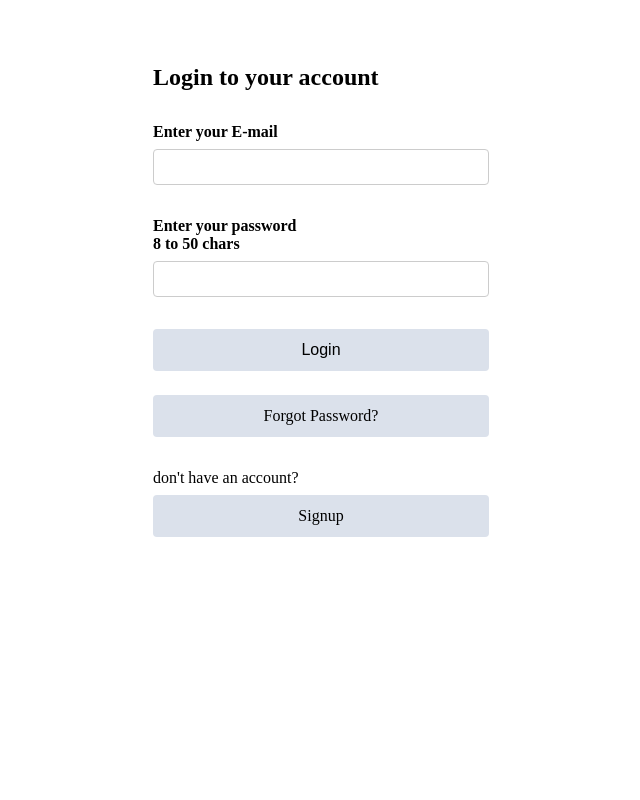
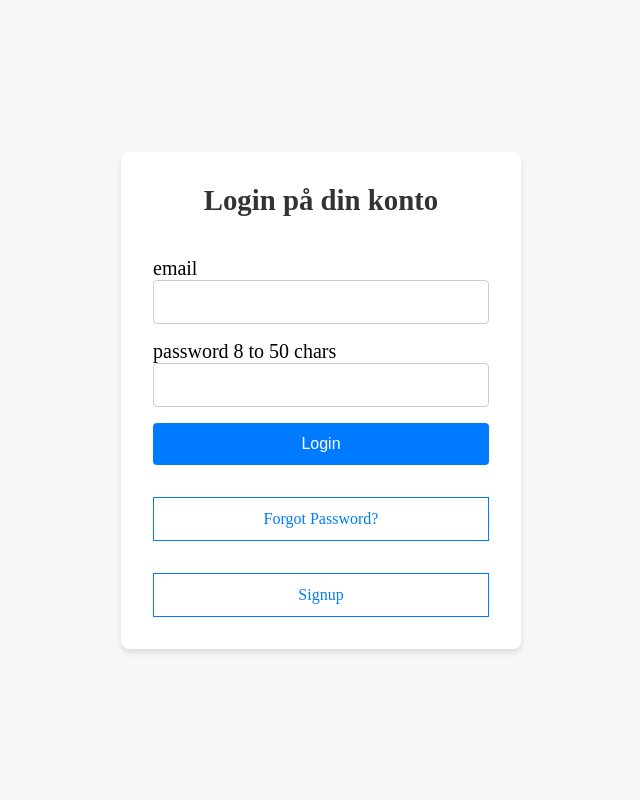
Before and after one commit to AbdullahMarwan/AbdullahMarwan-KEA-WebDev-Wolt-Exam, a Flask app: template templates/view_login.html in a window 1280 px wide. Shown: the whole page, without its empty margins (319-959 px from the left). Run offline with Flask 3, Linux system fonts and the light colour scheme; the template is opened without the code that fills it, so the values that code supplies are empty.

Commit message:
Updated login with Mille's

```diff
--- /dev/null
+++ b/static/login.css
@@ -0,0 +1,118 @@
+
+main {
+    display: flex;
+    justify-content: center;
+    align-items: center;
+    height: 100vh;
+    background-color: #f7f7f7;
+    margin: 0;
+    padding: 0;
+}
+
+
+
+section {
+    background-color: #ffffff;
+    padding: 2rem;
+    border-radius: 8px;
+    box-shadow: 0 4px 6px rgba(0, 0, 0, 0.1);
+    width: 400px;
+    max-width: 90%;
+}
+
+
+section h1 {
+    font-size: 1.8rem;
+    text-align: center;
+    margin-bottom: 1.5rem;
+    color: #333;
+}
+
+
+form {
+    display: flex;
+    flex-direction: column;
+    gap: 1rem;
+}
+
+
+form label {
+    font-size: 20px;
+    color: #000000;
+    margin-bottom: 0.3rem;
+}
+
+
+form input {
+    padding: 0.75rem;
+    border: 1px solid #ccc;
+    border-radius: 4px;
+    font-size: 1rem;
+    width: 100%;
+    box-sizing: border-box;
+}
+
+
+form button {
+    padding: 0.75rem;
+    background-color: #007bff;
+    color: white;
+    border: none;
+    border-radius: 4px;
+    font-size: 1rem;
+    cursor: pointer;
+    text-align: center;
+    transition: background-color 0.3s ease;
+}
+
+.text-a-center{
+
+    padding: 0.75rem;
+    border: none;
+    border: 1px solid #007bff;
+    font-size: 1rem;
+    cursor: pointer;
+    text-align: center;
+    transition: background-color 0.3s ease;
+}
+
+
+.text-a-center:hover{
+    background-color: #007bff;
+    color: white;
+    text-decoration: none; /* Fjerner understregningen */
+
+}
+form button:hover {
+    background-color: #0056b3;
+}
+
+
+form a {
+    text-align: center;
+    color: #007bff;
+    text-decoration: none;
+    font-size: 0.9rem;
+    margin-top: 1rem;
+}
+
+form a:hover {
+    text-decoration: underline;
+}
+
+
+@media (max-width: 768px) {
+    section {
+        width: 90%;
+        padding: 1.5rem;
+    }
+
+    section h1 {
+        font-size: 1.5rem;
+    }
+
+    form input,
+    form button {
+        font-size: 0.9rem;
+    }
+}
--- a/templates/view_login.html
+++ b/templates/view_login.html
@@ -1,46 +1,62 @@
 {% include "_top.html" %}
 
-<main class="main-login">
+<!DOCTYPE html>
+<html lang="en">
+<head>
+    <meta charset="UTF-8">
+    <meta name="viewport" content="width=device-width, initial-scale=1.0">
+    <link rel="stylesheet" href="{{ url_for('static', filename='login.css') }}">
+    <title>Document</title>
+</head>
+<body>
 
-    <section>
-        <div >
-           <h1>Login to your account</h1> <!-- Brugersymbol -->
+<main
+    class="w-full h-100vh d-flex p-items-center"
+>
+    <section
+        class="bg-c-blue p-4 border-rounded shadow mx-auto w-30%"
+    >
+        <!-- Brugercirkel -->
+        <div>
+           <h1>Login på din konto</h1> <!-- Brugersymbol -->
         </div>
 
         <form id="frm_user_login" class="w-full d-flex flex-col gap-4">
 
-            <!-- TODO: Make message work! -->
-            <div id="login-message" class="text-c-green text-200">
+            <div class="text-c-green text-200">
                 {{ message }}
             </div>
 
             <div class="d-flex flex-col">
                 <label for="user_email">
-                    <span>Enter your E-mail</span>
+                    <span>email</span>
                 </label>
                 <input
                     name="user_email"
                     type="text"
-                    mix-check="{{ x.REGEX_EMAIL }}"                 >
+                    mix-check="{{ x.REGEX_EMAIL }}"
+                >
             </div>
 
             <div class="d-flex flex-col">
                 <label for="user_password" class="d-flex">
-                    <span>Enter your password</span>
-
-                    <span>{{ x.USER_PASSWORD_MIN }} to {{ x.USER_PASSWORD_MAX }} chars</span>
+                    <span>password</span>
+                    <span class="ml-auto text-c-gray:+25">{{ x.USER_PASSWORD_MIN }} to {{ x.USER_PASSWORD_MAX }} chars</span>
                 </label>
                 <input
                     name="user_password"
                     type="text"
-                    mix-check="{{ x.REGEX_USER_PASSWORD }}"                 >
+                    mix-check="{{ x.REGEX_USER_PASSWORD }}"
+                >
             </div>
 
             <button
                 mix-post="/login"
-                mix-data="#frm_user_login"             >
+                mix-data="#frm_user_login"
+            >
                 Login
             </button>
+
 
             <a
             href="{{url_for('view_forgot_password')}}"
@@ -48,133 +64,17 @@
             Forgot Password?
             </a>
 
-            <div class="signup-container">
-
-                <p>don't have an account?
-
-                    <a
-                        href="{{url_for('view_signup')}}"
-                        class="text-a-center"             >
-                        Signup
-                    </a>
-                </p>
-            </div>
+            <a
+                href="{{url_for('view_signup')}}"
+                class="text-a-center"
+            >
+                Signup
+            </a>
 
         </form>
     </section>
 
 </main>
-
-
-
+</body>
+</html>
 {% include "_bottom.html" %}
-
-<style>
-  .display-hidden {
-    display: none !important;
-  }
-
-  .main-login {
-    margin: 2em 0em 2em 0em;
-    margin: auto;
-    padding: 2em;
-    max-width: 90%;
-  }
-
-  .main-login {
-    margin: 2em auto;
-    padding: 2em;
-    max-width: 90%;
-    width: 400px; /* Optional: Adjust the form width */
-  }
-
-  form {
-    display: flex;
-    flex-direction: column;
-    gap: 1rem; /* Space between input groups */
-  }
-
-  #frm_user_login {
-    margin: 2em 0em 0em 0em;
-
-    div {
-      margin-bottom: 1em;
-    }
-  }
-
-  form .d-flex {
-    display: flex;
-    flex-direction: column;
-  }
-
-  form label {
-    margin-bottom: 0.5rem;
-    font-size: 1rem;
-    font-weight: bold; /* Optional for emphasis */
-  }
-
-  .signup-container {
-    display: block;
-    align-items: center;
-    justify-content: left;
-    width: 100%;
-
-    p {
-      padding: 1em 0em 0em 0em;
-    }
-    a {
-      width: 100%;
-    }
-  }
-
-  form input {
-    padding: 0.5rem;
-    border: 1px solid #ccc;
-    border-radius: 0.25rem;
-    font-size: 1rem;
-    width: 100%; /* Ensures inputs are the same width */
-    box-sizing: border-box; /* Includes padding in width calculation */
-  }
-
-  form button {
-    padding: 0.75rem;
-    background-color: #dbe1eb;
-    border: none;
-    border-radius: 0.25rem;
-    cursor: pointer;
-    font-size: 1rem;
-    text-align: center;
-    transition: background-color 0.3s ease;
-  }
-
-  form button:hover {
-    background-color: #d6d1cb; /* Slightly darker for hover effect */
-  }
-
-  form a {
-    text-align: center;
-    display: block;
-    margin-top: 0.5rem;
-    color: black;
-    text-decoration: none;
-    background-color: #dbe1eb;
-    padding: 0.75rem;
-    border-radius: 0.25rem;
-    transition: background-color 0.3s ease;
-  }
-
-  form a:hover {
-    background-color: #d6d1cb; /* Slightly darker for hover effect */
-  }
-</style>
-
-<script>
-  document.addEventListener("DOMContentLoaded", function () {
-    const loginMessage = document.getElementById("login-message");
-    const messageContent = loginMessage.textContent.trim();
-
-    if (!messageContent || messageContent.length === 0) {
-      loginMessage.classList.add("display-hidden");
-    }
-  });
-</script>
```
